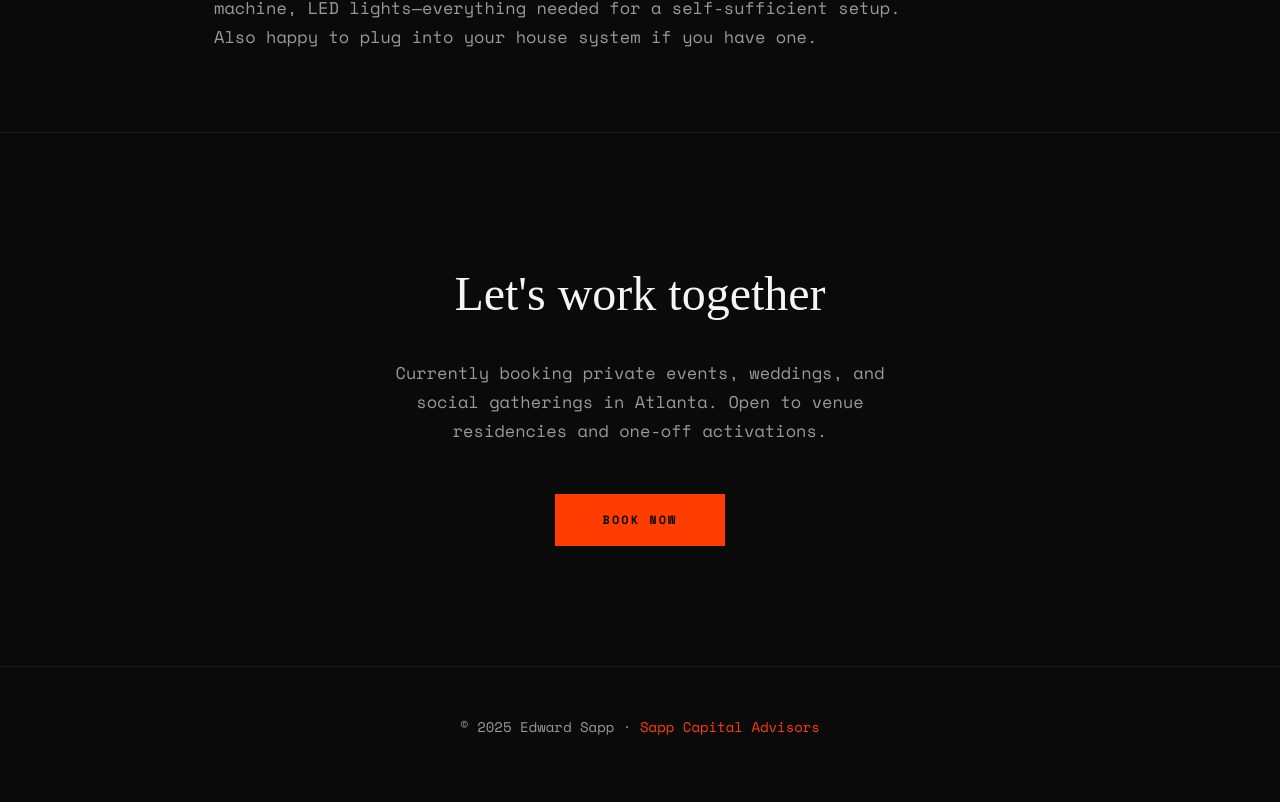
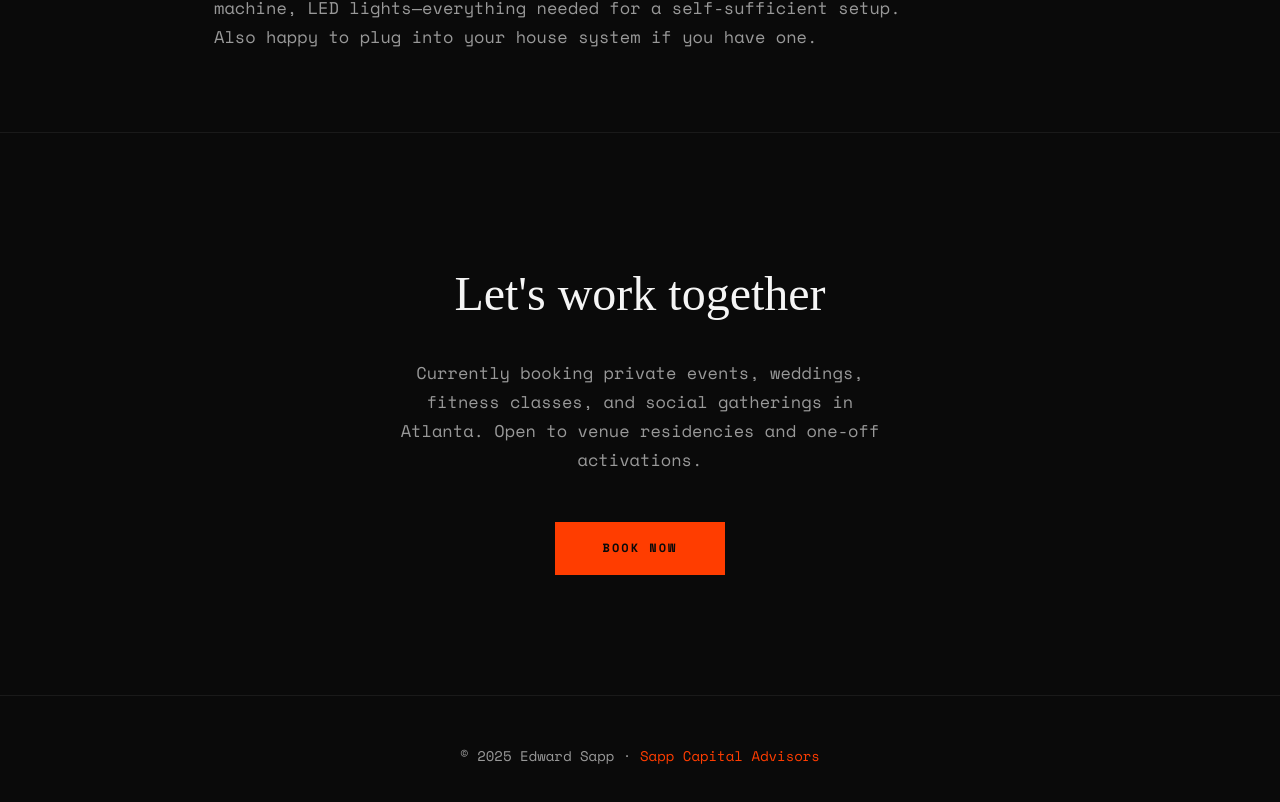
Before and after one commit to sapped/personal-dj-landing, a Next.js app: page / in a window 1280 px wide. Shown: the part 3395-4197 px from the top of the page. Built offline with nearby package versions, Linux system fonts and the light colour scheme; a web font is replaced by a local one.

Commit message:
Add fitness classes to booking types

```diff
--- a/src/app/page.tsx
+++ b/src/app/page.tsx
@@ -179,8 +179,8 @@ export default function Home() {
         <div className="container">
           <h2>Let&apos;s work together</h2>
           <p>
-            Currently booking private events, weddings, and social gatherings in Atlanta. Open to
-            venue residencies and one-off activations.
+            Currently booking private events, weddings, fitness classes, and social gatherings in
+            Atlanta. Open to venue residencies and one-off activations.
           </p>
           <a href="/book" className="cta-button">
             Book Now
```
